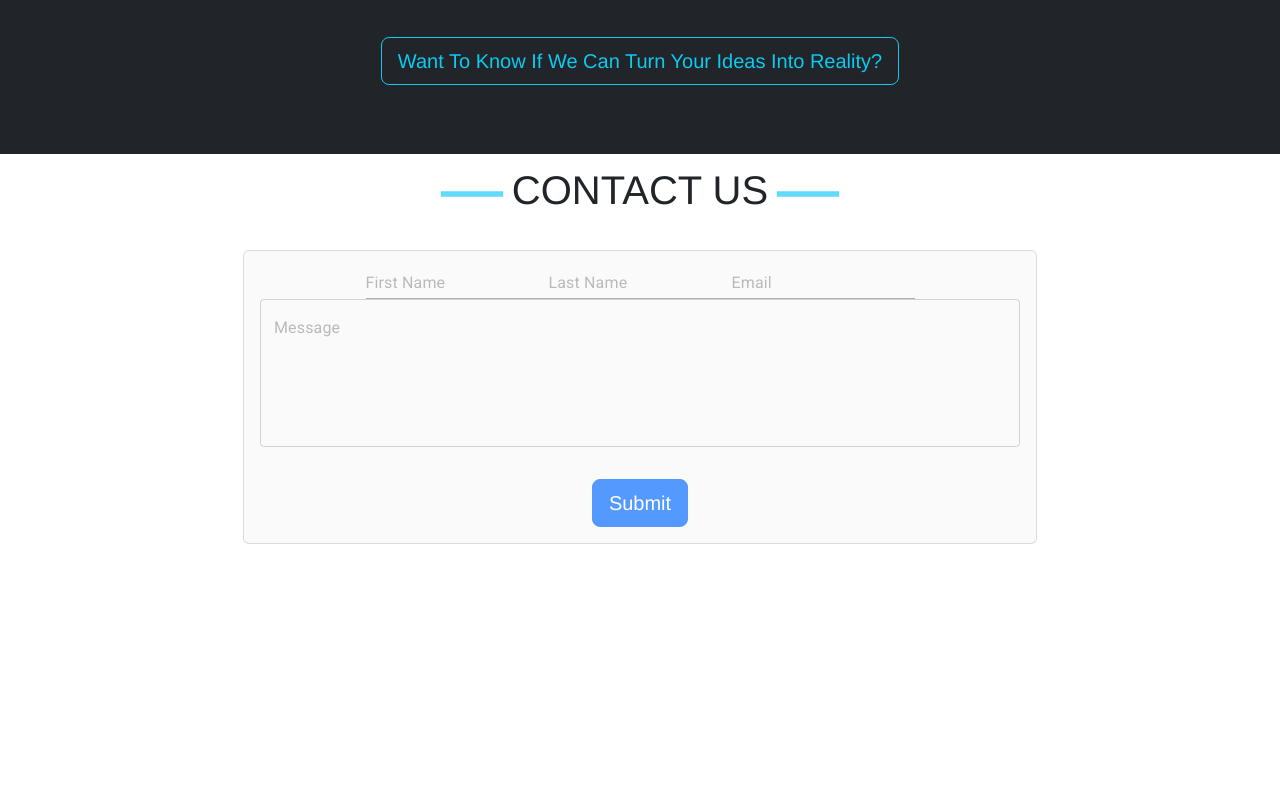
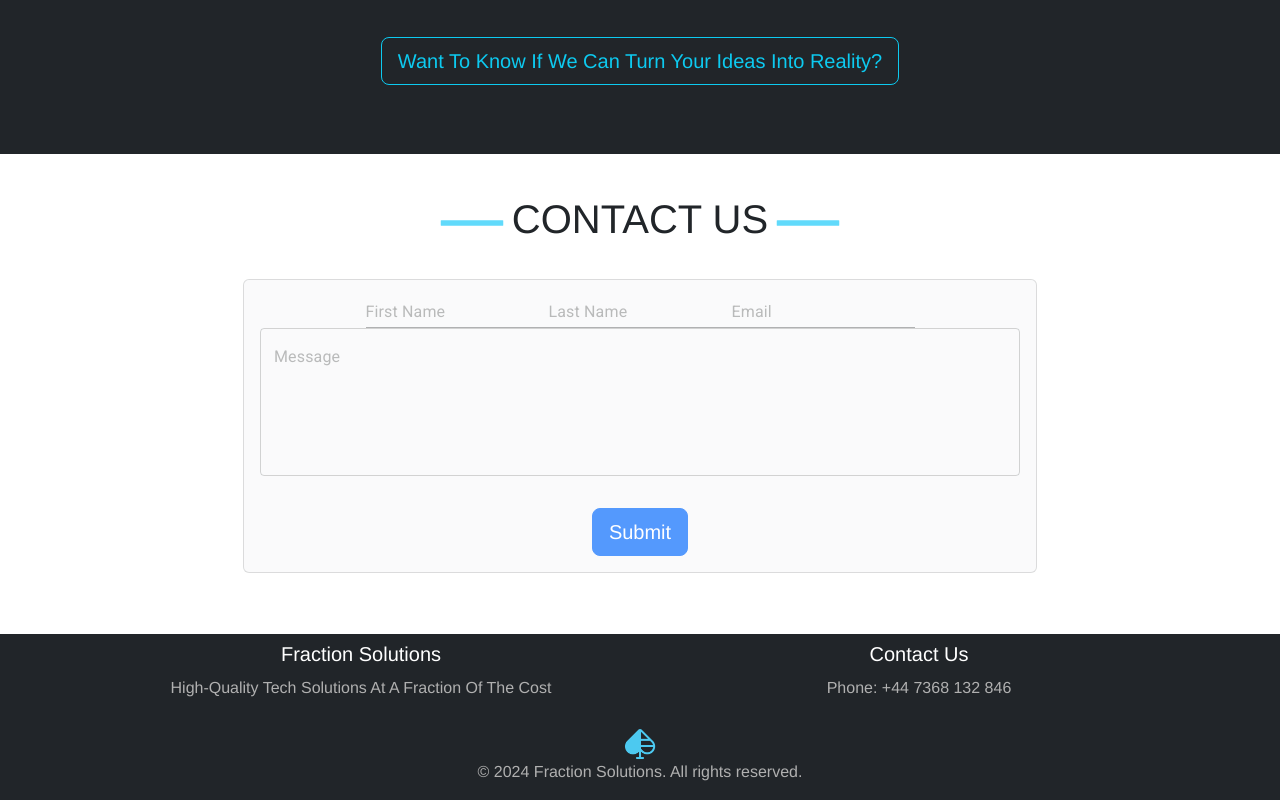
Before and after one commit to theiceoan/fraction, a React (Create React App) app in the folder client/: page / in a window 1280 px wide. Shown: the part 2373-3173 px from the top of the page. Before the commit the page ends 2949 px from the top, so only its background shows below. Built offline with nearby package versions, Linux system fonts and the light colour scheme.

Commit message:
page footer

```diff
--- a/client/src/App.tsx
+++ b/client/src/App.tsx
@@ -6,6 +6,7 @@ import { OurClients } from './our-clients/OurClients';
 import { WaitingList } from './forms/waiting-list/WaitingList';
 import { WhatWeDo } from './what-we-do/WhatWeDo';
 import { ContactUs } from './forms/contact-us/ContactUs';
+import { Footer } from './footer/Footer';
 
 function App() {
   const [modalShow, setModalShow] = useState<boolean>(false);
@@ -33,6 +34,7 @@ function App() {
           <WhatWeDo openModal={handleOpenModal} />
         </section>
         <ContactUs />
+        <Footer />
       </main>
     </div>
   );
--- /dev/null
+++ b/client/src/footer/Footer.css
@@ -0,0 +1,58 @@
+.footer {
+	padding: 2em 0;
+}
+
+.footer-container {
+	display: flex;
+	justify-content: space-between;
+	align-items: flex-start;
+	width: 100%;
+	max-width: 1200px;
+	margin: 0 auto;
+	padding: 0 1em;
+	color: #fff;
+}
+
+.footer-section {
+	flex: 1;
+	margin: 0 1em;
+}
+
+.footer-section h5 {
+	margin-bottom: 0.5em;
+	font-size: 1.25em;
+	color: #ffffff;
+}
+
+.footer-section p, .footer-section a {
+	color: #b0b0b0;
+	margin-bottom: 0.25em;
+}
+
+.footer-section a:hover {
+	color: #ffffff;
+	text-decoration: underline;
+}
+
+.footer-bottom {
+	width: 100%;
+	text-align: center;
+	padding: 1em 0;
+	color: #b0b0b0;
+	background-color: #212529;
+}
+
+.footer-bottom p {
+	margin: 0;
+}
+
+.footer-logo {
+	height: 2em;
+}
+
+@media only screen and (max-width: 557px) {
+	.footer-container {
+		display: flex;
+		flex-direction: column;
+	}
+}
--- /dev/null
+++ b/client/src/footer/Footer.tsx
@@ -0,0 +1,43 @@
+import Container from 'react-bootstrap/Container';
+import Button from 'react-bootstrap/Button';
+import Nav from 'react-bootstrap/Nav';
+import Navbar from 'react-bootstrap/Navbar';
+import logo from '../logo-graphics/mobile-logo.png';
+import { stack as Menu, State } from 'react-burger-menu';
+import './Footer.css';
+
+export const Footer = () => {
+	return (
+		<footer>
+			<Navbar className='footer' bg='dark' variant='light'>
+				<Container className='footer-container'>
+					<div className='footer-section'>
+						<h5>Fraction Solutions</h5>
+						<p>High-Quality Tech Solutions At A Fraction Of The Cost</p>
+					</div>
+
+					<div className='footer-section'>
+						<h5>Contact Us</h5>
+						{/* <p>Email: info@fractionsolutions.com</p> */}
+						<p>Phone: +44 7368 132 846</p>
+					</div>
+
+					{/* <div className='footer-section'>
+						<h5>Follow Us</h5>
+						<a href='https://linkedin.com' target='_blank' rel='noreferrer'>LinkedIn</a> <br/>
+						<a href='https://twitter.com' target='_blank' rel='noreferrer'>Twitter</a>
+					</div> */}
+				</Container>
+			</Navbar>
+
+			<div className='footer-bottom'>
+				<img
+					src={logo} // Update this with the actual path to your logo
+					alt='Fraction Solutions Logo'
+					className='footer-logo'
+				/>
+				<p>&copy; 2024 Fraction Solutions. All rights reserved.</p>
+			</div>
+		</footer>
+	)
+}
--- a/client/src/forms/contact-us/ContactUs.css
+++ b/client/src/forms/contact-us/ContactUs.css
@@ -1,13 +1,10 @@
 .contact-us-container {
 	background-color: white;
-}
-
-.form-container {
+  min-height: 60vh;
   display: flex;
-  flex-direction: column; /* Stack inputs vertically */
+  flex-direction: column;
 	justify-content: center;
 	align-items: center;
-  gap: 1rem; /* Space between the inputs */
 }
 
 .contact-us.button {
```
